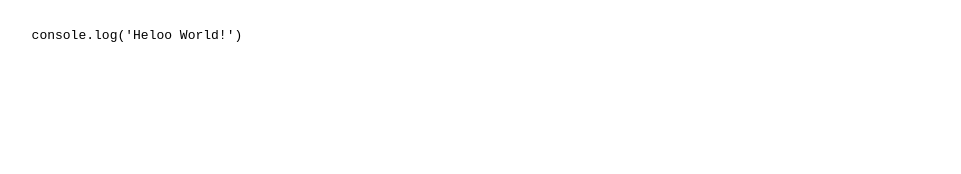
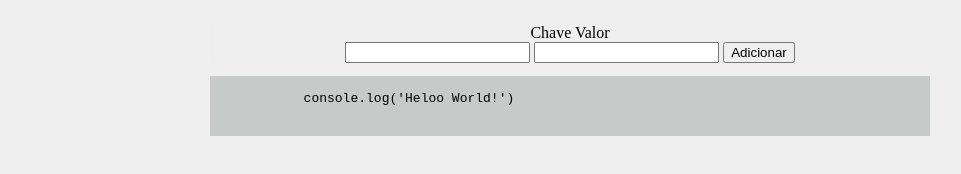
Before and after one commit to leonardobseivald/GeradordeCodigos, a plain HTML site: page index.html in a window 1280 px wide. Shown: the whole page, without its empty margins (70-1031 px from the left). Drawn offline with Linux system fonts and the light colour scheme.

Commit message:
Estruturação basica do html e do css

```diff
--- a/index.html
+++ b/index.html
@@ -1,13 +1,24 @@
 <!DOCTYPE html>
 <html lang="pt-br">
 <head>
+    <link href="style.css" rel="stylesheet" />
     <meta charset="UTF-8">
     <meta name="viewport" content="width=device-width, initial-scale=1.0">
-    <link href="style.css" rel="stylesheet" title="Estilos padrão">
     <title>Document</title>
 </head>
 <body>
-    <pre>
+    <div id="containerInputs">
+        <div id="labelsChaveValor">
+            <span id="Chave">Chave</span>
+            <span id="spanValor">Valor</span>
+        </div>
+        <div>
+            <input type="text" name="chave">
+            <input type="text" name="valor">
+            <input type="button" value="Adicionar" id="btnAdicionarChave">
+        </div>
+    </div>
+    <pre id="containerJSon">
         <code>
             console.log('Heloo World!')
         </code>
--- a/style.css
+++ b/style.css
@@ -1,6 +1,22 @@
 body {
-    background-color: rgb(#0303032a) ;
+    background-color: rgba(207, 209, 208, 0.34);
+    width: 90vh;
+    margin-inline: auto;
 }
 pre {
-    background-color: rgb(#03030357) ;
+    background-color: rgba(166, 174, 172, 0.549);
 }
+div {
+    background-color: #eeee;
+}
+
+#containerInputs {
+    margin-top: 24px;
+    display: grid;
+    text-align: center;
+}
+
+#containerInputs div{
+    display: flow;
+
+}
```
